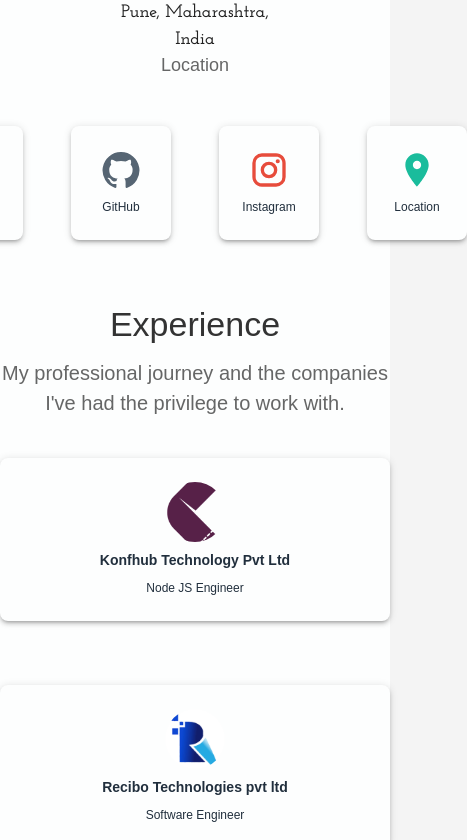
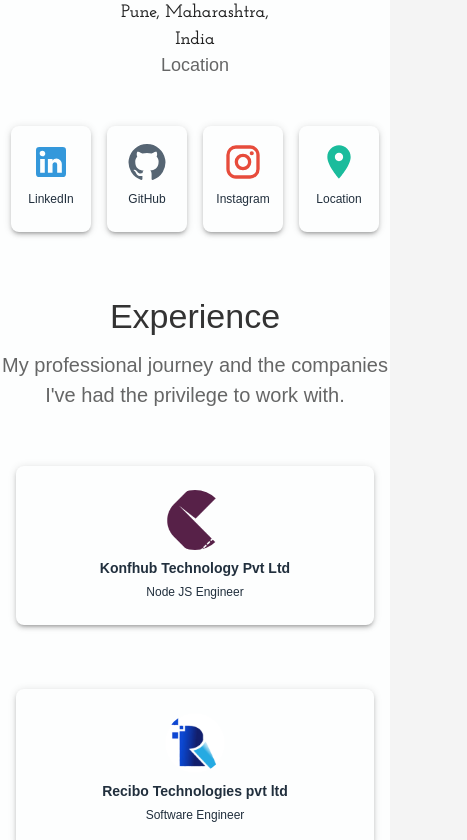
Before and after one commit to Ajaywagh2298/ajaywaghresume, a React (Create React App) app: page / in a window 390 px wide. Shown: the part 1260-2100 px from the top of the page, 467 px wide, since content can reach past the window. Built offline with nearby package versions, Linux system fonts and the light colour scheme.

Commit message:
version 2

```diff
--- a/src/pages/Home.js
+++ b/src/pages/Home.js
@@ -151,165 +151,7 @@ function Home() {
           </Grid>
         </Box>
 
-        <Box
-          display="flex"
-          justifyContent="center"
-          alignItems="center"
-          gap={6} // Adjust gap for spacing between buttons
-          mt={1}
-        >
-          <Card
-            sx={{
-              minWidth: 100,
-              minHeight: 100,
-              justifyContent: 'center',
-              alignItems: 'center',
-              textAlign: 'center',
-              background: '#fdfefe',
-              boxShadow: 3,
-              borderRadius: 2,
-              paddingTop: 2,
-              transition: 'transform 0.3s ease-in-out', // Smooth transition for scaling
-              '&:hover': {
-                boxShadow: 6, // Increases shadow on hover
-                transform: 'scale(1.05)', // Slightly scale up the card
-                cursor: 'pointer',
-              },
-            }}
-            component="a"
-            href={userData.linkedin}
-            target="_blank"
-          >
-            <CardContent
-              sx={{
-                display: 'flex',
-                flexDirection: 'column',
-                alignItems: 'center',
-                padding: 1,
-                margin: 0,
-              }}
-            >
-              <LinkedInIcon sx={{ fontSize: 40, color: '#3498db' }} />
-              <Typography sx={{ fontSize: 12, color: '#212f3d', mt: 1 }}>
-                LinkedIn
-              </Typography>
-            </CardContent>
-          </Card>
-
-          <Card
-            sx={{
-              minWidth: 100,
-              minHeight: 100,
-              justifyContent: 'center',
-              alignItems: 'center',
-              textAlign: 'center',
-              background: '#fdfefe',
-              boxShadow: 3,
-              borderRadius: 2,
-              paddingTop: 2,
-              transition: 'transform 0.3s ease-in-out', // Smooth transition for scaling
-              '&:hover': {
-                boxShadow: 6, // Increases shadow on hover
-                transform: 'scale(1.05)', // Slightly scale up the card
-                cursor: 'pointer',
-              },
-            }}
-            component="a"
-            href={userData.github}
-            target="_blank"
-          >
-            <CardContent
-              sx={{
-                display: 'flex',
-                flexDirection: 'column',
-                alignItems: 'center',
-                padding: 1,
-                margin: 0,
-              }}
-            >
-              <GitHubIcon sx={{ fontSize: 40, color: '#566573' }} />
-              <Typography sx={{ fontSize: 12, color: '#212f3d', mt: 1 }}>
-                GitHub
-              </Typography>
-            </CardContent>
-          </Card>
-
-          <Card
-            sx={{
-              minWidth: 100,
-              minHeight: 100,
-              justifyContent: 'center',
-              alignItems: 'center',
-              textAlign: 'center',
-              background: '#fdfefe',
-              boxShadow: 3,
-              borderRadius: 2,
-              paddingTop: 2,
-              transition: 'transform 0.3s ease-in-out', // Smooth transition for scaling
-              '&:hover': {
-                boxShadow: 6, // Increases shadow on hover
-                transform: 'scale(1.05)', // Slightly scale up the card
-                cursor: 'pointer',
-              },
-            }}
-            component="a"
-            href={userData.instagram}
-            target="_blank"
-          >
-            <CardContent
-              sx={{
-                display: 'flex',
-                flexDirection: 'column',
-                alignItems: 'center',
-                padding: 1,
-                margin: 0,
-              }}
-            >
-              <InstagramIcon sx={{ fontSize: 40, color: '#e74c3c' }} />
-              <Typography sx={{ fontSize: 12, color: '#212f3d', mt: 1 }}>
-                Instagram
-              </Typography>
-            </CardContent>
-          </Card>
-
-          <Card
-            sx={{
-              minWidth: 100,
-              minHeight: 100,
-              justifyContent: 'center',
-              alignItems: 'center',
-              textAlign: 'center',
-              background: '#fdfefe',
-              boxShadow: 3,
-              borderRadius: 2,
-              paddingTop: 2,
-              transition: 'transform 0.3s ease-in-out', // Smooth transition for scaling
-              '&:hover': {
-                boxShadow: 6, // Increases shadow on hover
-                transform: 'scale(1.05)', // Slightly scale up the card
-                cursor: 'pointer',
-              },
-            }}
-            component="a"
-            href={userData.locationUrl}
-            target="_blank"
-          >
-            <CardContent
-              sx={{
-                display: 'flex',
-                flexDirection: 'column',
-                alignItems: 'center',
-                padding: 1,
-                margin: 0,
-              }}
-            >
-              <LocationOnIcon sx={{ fontSize: 40, color: '#1abc9c' }} />
-              <Typography sx={{ fontSize: 12, color: '#212f3d', mt: 1 }}>
-                Location
-              </Typography>
-            </CardContent>
-          </Card>
-        </Box>
+        <SocialMediaCards userData={userData} />
       </Box>
       <Box
         sx={{ py: 8, display: 'flex', flexDirection: 'column', alignItems: 'center', background: '#fdfefe' }}
@@ -329,10 +171,11 @@ function Home() {
     display="flex"
     justifyContent="center"
     alignItems="center"
-          gap={6} // Adjust gap for spacing between buttons
+    gap={6}
     mt={1}
     sx={{
-            flexWrap: 'wrap', // Enable wrapping of items
+      flexWrap: 'wrap',
+      padding: 2, // Add padding to prevent items from touching the edges
     }}
   >
     {experienceData.length > 0 ? (
@@ -342,9 +185,9 @@ function Home() {
           sx={{
             width: {
               xs: '100%', // Full width on extra-small screens
-                    sm: '45%', // 2 columns on small screens
-                    md: '30%', // 3 columns on medium screens
-                    lg: '22%', // More columns on large screens
+              sm: '45%',  // 2 columns on small screens
+              md: '30%',  // 3 columns on medium screens
+              lg: '22%',  // More columns on large screens
             },
             minWidth: 220,
             minHeight: 100,
@@ -355,16 +198,16 @@ function Home() {
             boxShadow: 3,
             borderRadius: 2,
             paddingTop: 2,
-                  transition: 'transform 0.3s ease-in-out', // Smooth transition for scaling
+            transition: 'transform 0.3s ease-in-out',
             '&:hover': {
-                    boxShadow: 6, // Increases shadow on hover
-                    transform: 'scale(1.05)', // Slightly scale up the card
+              boxShadow: 6,
+              transform: 'scale(1.05)',
               cursor: 'pointer',
             },
             marginBottom: {
-                    xs: 2, // Add space between rows on mobile
-                    sm: 3, // Adjust spacing for small screens
-                    md: 4, // Adjust spacing for medium screens
+              xs: 2, // Space between rows on mobile
+              sm: 3, // Spacing for small screens
+              md: 4, // Spacing for medium screens
             },
           }}
         >
@@ -385,12 +228,13 @@ function Home() {
                 height: 60,
                 mx: 'auto',
                 borderRadius: '50%',
+                mb: 1, // Margin-bottom for spacing between avatar and text
               }}
             />
-                  <Typography sx={{ fontSize: 14, color: '#212f3d', mt: 1, fontWeight: 'bold' }}>
+            <Typography sx={{ fontSize: 14, color: '#212f3d', fontWeight: 'bold' }}>
               {data.companyName}
             </Typography>
-                  <Typography sx={{ fontSize: 12, color: '#212f3d', mt: 1 }}>
+            <Typography sx={{ fontSize: 12, color: '#212f3d', mt: 0.5 }}>
               {data.designation}
             </Typography>
           </CardContent>
@@ -421,9 +265,10 @@ function Home() {
           Education
         </Typography>
         <Grid container spacing={4} justifyContent="center" sx={{ mt: 4 }}>
-          <Grid item xs={12} sm={8} md={6}>
-            {educationData.length > 0 ? (educationData.map((data) => (
-              <Card sx={{ p: 1, boxShadow: 3, mb: 4 }}>
+    <Grid item xs={12} sm={10} md={8}>
+      {educationData.length > 0 ? (
+        educationData.map((data, index) => (
+          <Card key={index} sx={{ p: 2, boxShadow: 3, mb: 4 }}>
             <CardContent>
               <Box display="flex" alignItems="center" gap={2}>
                 <Avatar
@@ -432,27 +277,28 @@ function Home() {
                   sx={{ width: 48, height: 48, objectFit: 'cover' }}
                 />
                 <Box>
-                      <Typography variant="h6" fontWeight="bold">
+                  <Typography variant="h6" fontWeight="bold" sx={{ fontSize: { xs: '1rem', sm: '1.25rem' } }}>
                     {data.degree}
                   </Typography>
-                      <Typography variant="body2" color="textSecondary">
+                  <Typography variant="body2" color="textSecondary" sx={{ fontSize: { xs: '0.875rem', sm: '1rem' } }}>
                     {data.institution}
                   </Typography>
                 </Box>
               </Box>
               <Box display="flex" justifyContent="space-between" alignItems="center" mt={2}>
-                    <Typography variant="body2" color="textSecondary">
+                <Typography variant="body2" color="textSecondary" sx={{ fontSize: { xs: '0.75rem', sm: '0.875rem' } }}>
                   {data.period}
                 </Typography>
-                    <Typography variant="body2" color="textSecondary">
+                <Typography variant="body2" color="textSecondary" sx={{ fontSize: { xs: '0.75rem', sm: '0.875rem' } }}>
                   {data.total} Years
                 </Typography>
               </Box>
             </CardContent>
           </Card>
-            ))) : (
+        ))
+      ) : (
         <Typography variant="body2" color="textSecondary">
-                No experience data available.
+          No education data available.
         </Typography>
       )}
     </Grid>
@@ -568,4 +414,83 @@ const SkillsList = ({ skillsData }) => {
   );
 };
 
+const SocialMediaCards = ({ userData }) => (
+  <Box
+    display="flex"
+    flexDirection="row"
+    flexWrap="wrap" // Allows cards to wrap to the next line on small screens
+    justifyContent="center"
+    alignItems="center"
+    gap={6}
+    mt={1}
+    sx={{
+      '@media (max-width: 600px)': {
+        gap: 2, // Reduce gap on small screens
+      },
+    }}
+  >
+    {[{
+      icon: <LinkedInIcon sx={{ fontSize: 40, color: '#3498db' }} />,
+      label: 'LinkedIn',
+      href: userData.linkedin,
+    }, {
+      icon: <GitHubIcon sx={{ fontSize: 40, color: '#566573' }} />,
+      label: 'GitHub',
+      href: userData.github,
+    }, {
+      icon: <InstagramIcon sx={{ fontSize: 40, color: '#e74c3c' }} />,
+      label: 'Instagram',
+      href: userData.instagram,
+    }, {
+      icon: <LocationOnIcon sx={{ fontSize: 40, color: '#1abc9c' }} />,
+      label: 'Location',
+      href: userData.locationUrl,
+    }].map((card, index) => (
+      <Card
+        key={index}
+        sx={{
+          minWidth: 100,
+          minHeight: 100,
+          justifyContent: 'center',
+          alignItems: 'center',
+          textAlign: 'center',
+          background: '#fdfefe',
+          boxShadow: 3,
+          borderRadius: 2,
+          paddingTop: 2,
+          transition: 'transform 0.3s ease-in-out',
+          '&:hover': {
+            boxShadow: 6,
+            transform: 'scale(1.05)',
+            cursor: 'pointer',
+          },
+          '@media (max-width: 600px)': {
+            minWidth: 80, // Adjust size for small screens
+            minHeight: 80,
+            paddingTop: 1,
+          },
+        }}
+        component="a"
+        href={card.href}
+        target="_blank"
+      >
+        <CardContent
+          sx={{
+            display: 'flex',
+            flexDirection: 'column',
+            alignItems: 'center',
+            padding: 1,
+            margin: 0,
+          }}
+        >
+          {card.icon}
+          <Typography sx={{ fontSize: 12, color: '#212f3d', mt: 1 }}>
+            {card.label}
+          </Typography>
+        </CardContent>
+      </Card>
+    ))}
+  </Box>
+);
+
 export default Home;
```
Lines whose indentation alone changed are shown as unchanged.
